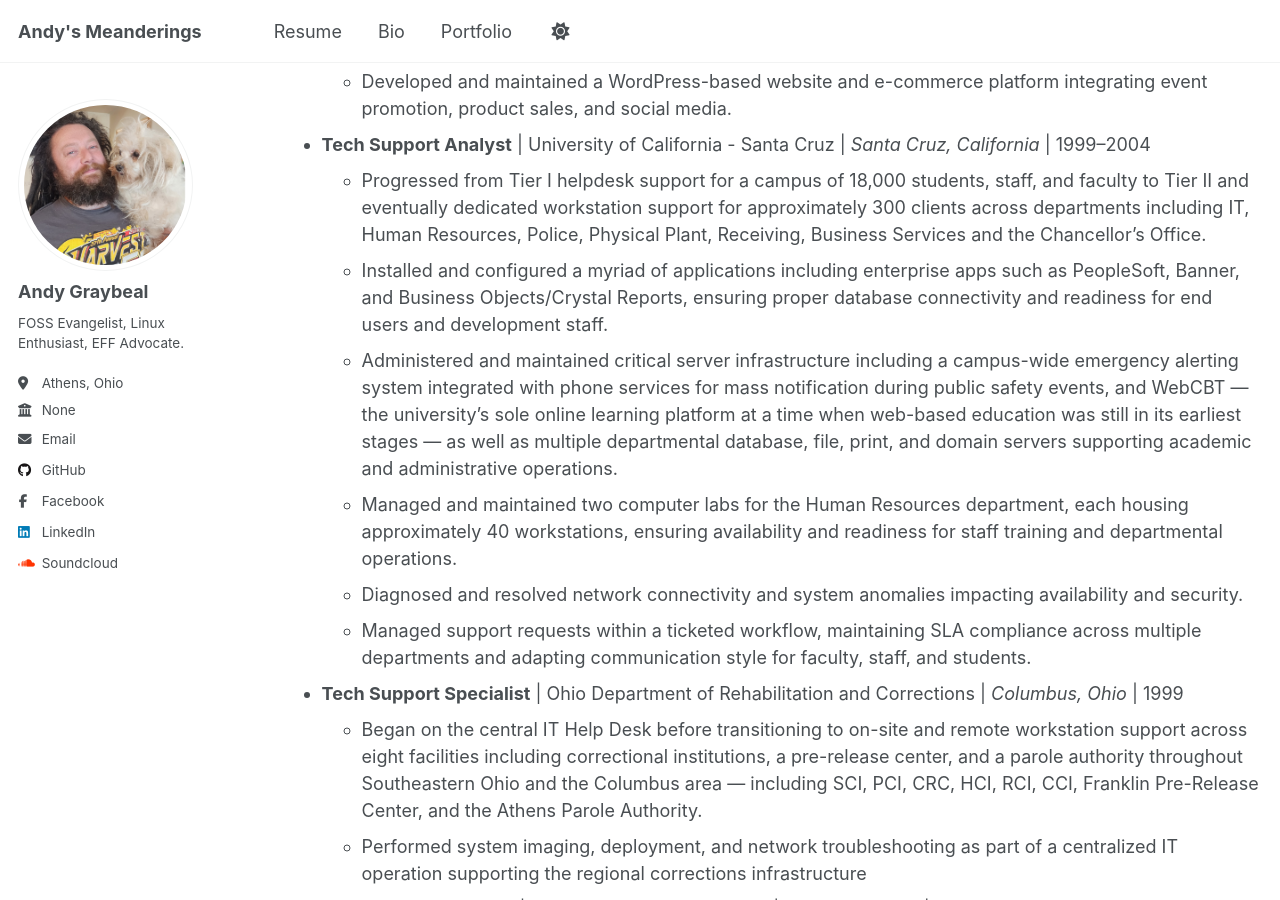
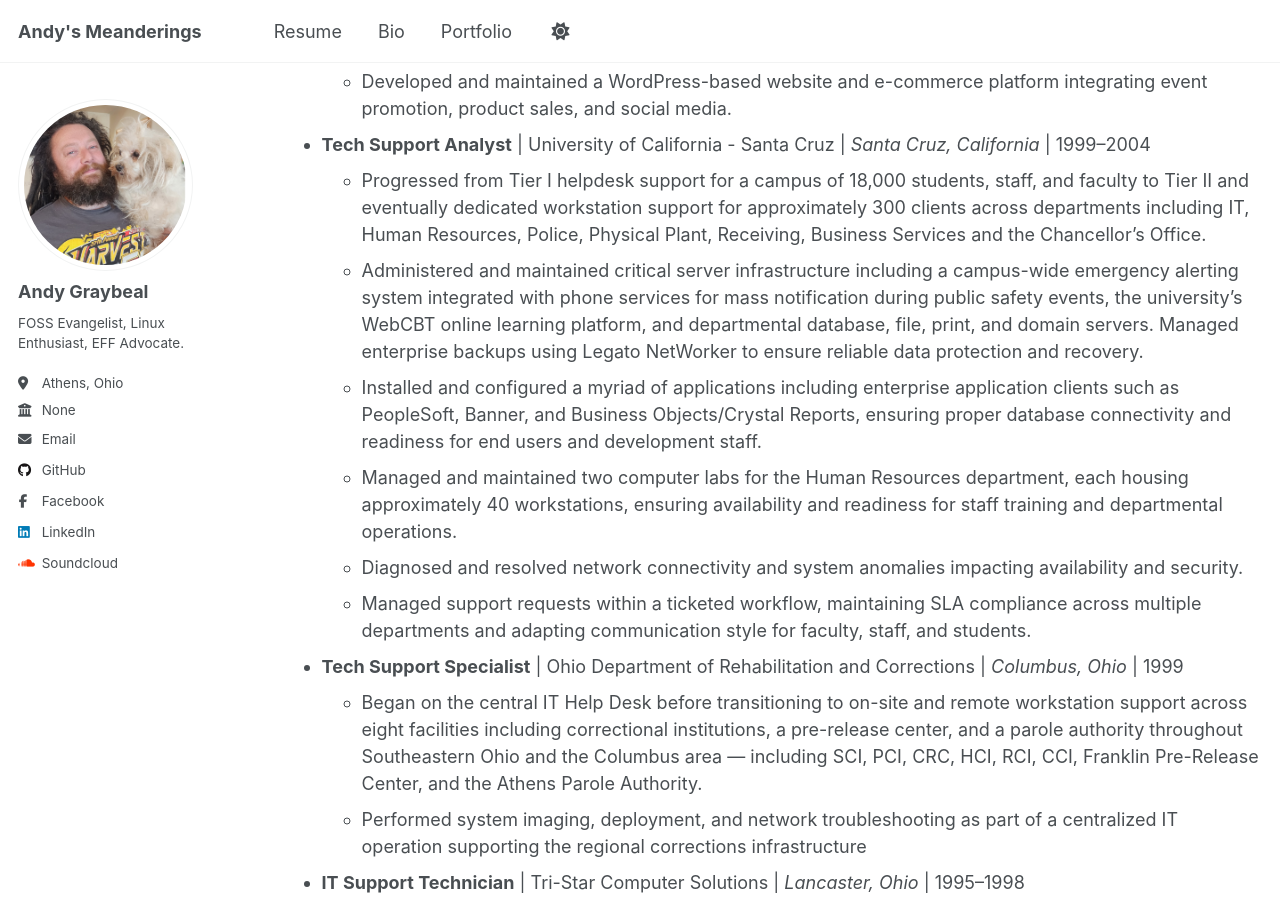
Before and after one commit to andy-graybeal/andy-graybeal.github.io, a Jekyll site: the page built from _pages/resume.md, in a window 1280 px wide and 900 px high, scrolled down 854 px. Built offline with Jekyll 4.4.1, drawn with Linux system fonts in a browser that asks for light colours; a script that is not in the unit is left out.

Commit message:
Revise Tech Support Analyst responsibilities
Reordered and clarified responsibilities for the Tech Support Analyst role, emphasizing server management and application installation.

```diff
--- a/_pages/resume.md
+++ b/_pages/resume.md
@@ -33,8 +33,8 @@ Work experience
 
 * **Tech Support Analyst** \| University of California - Santa Cruz \| *Santa Cruz, California* \| 1999–2004
   *   Progressed from Tier I helpdesk support for a campus of 18,000 students, staff, and faculty to Tier II and eventually dedicated workstation support for approximately 300 clients across departments including IT, Human Resources, Police, Physical Plant, Receiving, Business Services and the Chancellor's Office.
-  *  Installed and configured a myriad of applications including enterprise apps such as PeopleSoft, Banner, and Business Objects/Crystal Reports, ensuring proper database connectivity and readiness for end users and development staff.
-  *  Administered and maintained critical server infrastructure including a campus-wide emergency alerting system integrated with phone services for mass notification during public safety events, and WebCBT — the university's sole online learning platform at a time when web-based education was still in its earliest stages — as well as multiple departmental database, file, print, and domain servers supporting academic and administrative operations.
+  * Administered and maintained critical server infrastructure including a campus-wide emergency alerting system integrated with phone services for mass notification during public safety events, the university's WebCBT online learning platform, and departmental database, file, print, and domain servers. Managed enterprise backups using Legato NetWorker to ensure reliable data protection and recovery.
+  *  Installed and configured a myriad of applications including enterprise application clients such as PeopleSoft, Banner, and Business Objects/Crystal Reports, ensuring proper database connectivity and readiness for end users and development staff.
   *  Managed and maintained two computer labs for the Human Resources department, each housing approximately 40 workstations, ensuring availability and readiness for staff training and departmental operations.
   *  Diagnosed and resolved network connectivity and system anomalies impacting availability and security.
   *  Managed support requests within a ticketed workflow, maintaining SLA compliance across multiple departments and adapting communication style for faculty, staff, and students.
```
